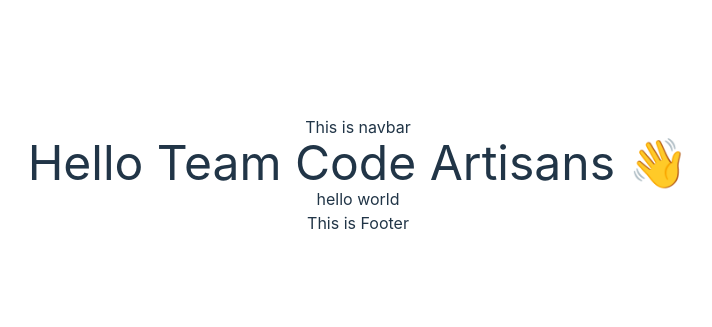
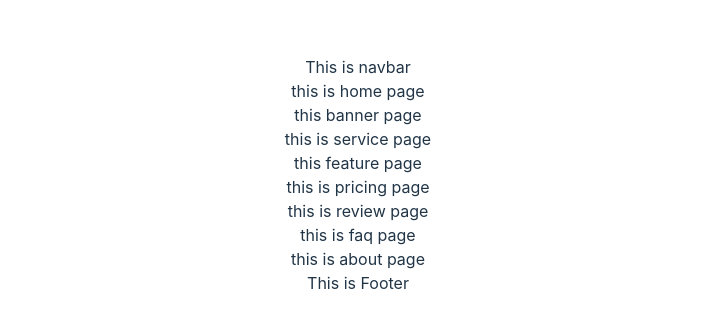
Before and after one commit to Team-Code-Artisans/speedXpress-client, a React (Vite) app: page / in a window 1280 px wide. Shown: the part 225-552 px from the top of the page, without its empty margins (282-994 px from the left). Built offline with nearby package versions, Linux system fonts and the light colour scheme.

Commit message:
all component added in home.jsx

```diff
--- /dev/null
+++ b/src/pages/home/Home.jsx
@@ -0,0 +1,24 @@
+import About from "./about/About";
+import Banner from "./banner/Banner";
+import Faq from "./faq/Faq";
+import Feature from "./feature/Feature";
+import Pricing from "./pricing/Pricing";
+import Review from "./review/Review";
+import Service from "./service/Service";
+
+const Home = () => {
+    return (
+        <div>
+            <h2>this is home page</h2>
+            <Banner/>
+            <Service/>
+            <Feature/>
+            <Pricing/>
+            <Review/>
+            <Faq/>
+            <About/>
+        </div>
+    );
+};
+
+export default Home;
--- a/src/pages/home/banner/Banner.jsx
+++ b/src/pages/home/banner/Banner.jsx
@@ -1,8 +1,7 @@
 const Banner = () => {
     return (
         <div>
-            <h2 className="text-5xl">Hello Team Code Artisans 👋</h2>
-            <p>hello world</p>
+            <h2>this banner page</h2>
         </div>
     );
 };
--- /dev/null
+++ b/src/pages/home/faq/Faq.jsx
@@ -0,0 +1,9 @@
+const Faq = () => {
+    return (
+        <div>
+            <h2>this is faq page</h2>
+        </div>
+    );
+};
+
+export default Faq;
--- /dev/null
+++ b/src/pages/home/feature/Feature.jsx
@@ -0,0 +1,9 @@
+const Feature = () => {
+    return (
+        <div>
+            <h2>this feature page</h2>
+        </div>
+    );
+};
+
+export default Feature;
--- /dev/null
+++ b/src/pages/home/pricing/Pricing.jsx
@@ -0,0 +1,9 @@
+const Pricing = () => {
+    return (
+        <div>
+            <h2>this is pricing page</h2>
+        </div>
+    );
+};
+
+export default Pricing;
--- /dev/null
+++ b/src/pages/home/review/Review.jsx
@@ -0,0 +1,9 @@
+const Review = () => {
+    return (
+        <div>
+           <h2>this is review page</h2>
+        </div>
+    );
+};
+
+export default Review;
--- /dev/null
+++ b/src/pages/home/service/Service.jsx
@@ -0,0 +1,9 @@
+const Service = () => {
+    return (
+        <div>
+           <h2>this is service page</h2>
+        </div>
+    );
+};
+
+export default Service;
--- a/src/routes/Routes.jsx
+++ b/src/routes/Routes.jsx
@@ -1,6 +1,6 @@
 import { createBrowserRouter } from "react-router-dom";
 import Main from "../layout/Main";
-import Banner from "../pages/home/banner/Banner";
+import Home from "../pages/home/Home";
 
 const router = createBrowserRouter([
     {
@@ -9,7 +9,7 @@ const router = createBrowserRouter([
         children: [
             {
                 path: "/",
-                element: <Banner/>
+                element: <Home/>
             }
         ]
     }
```
